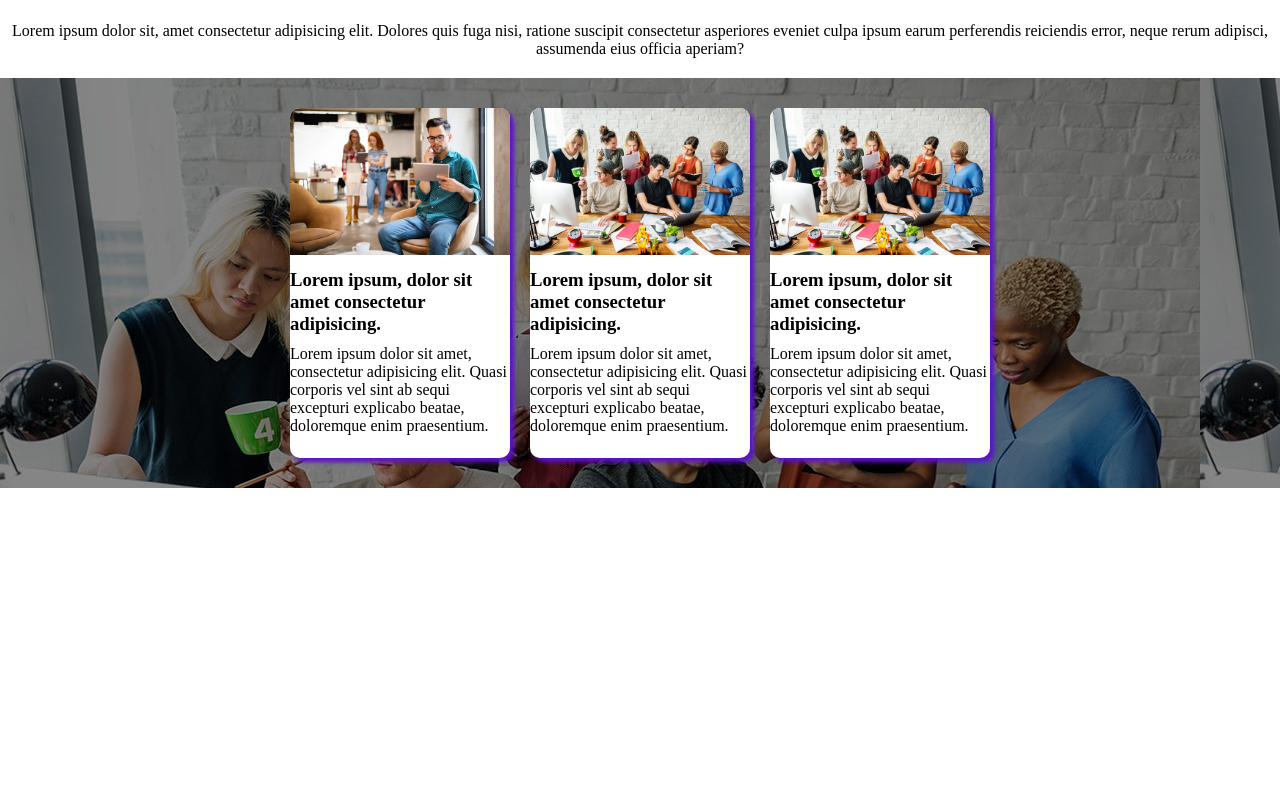
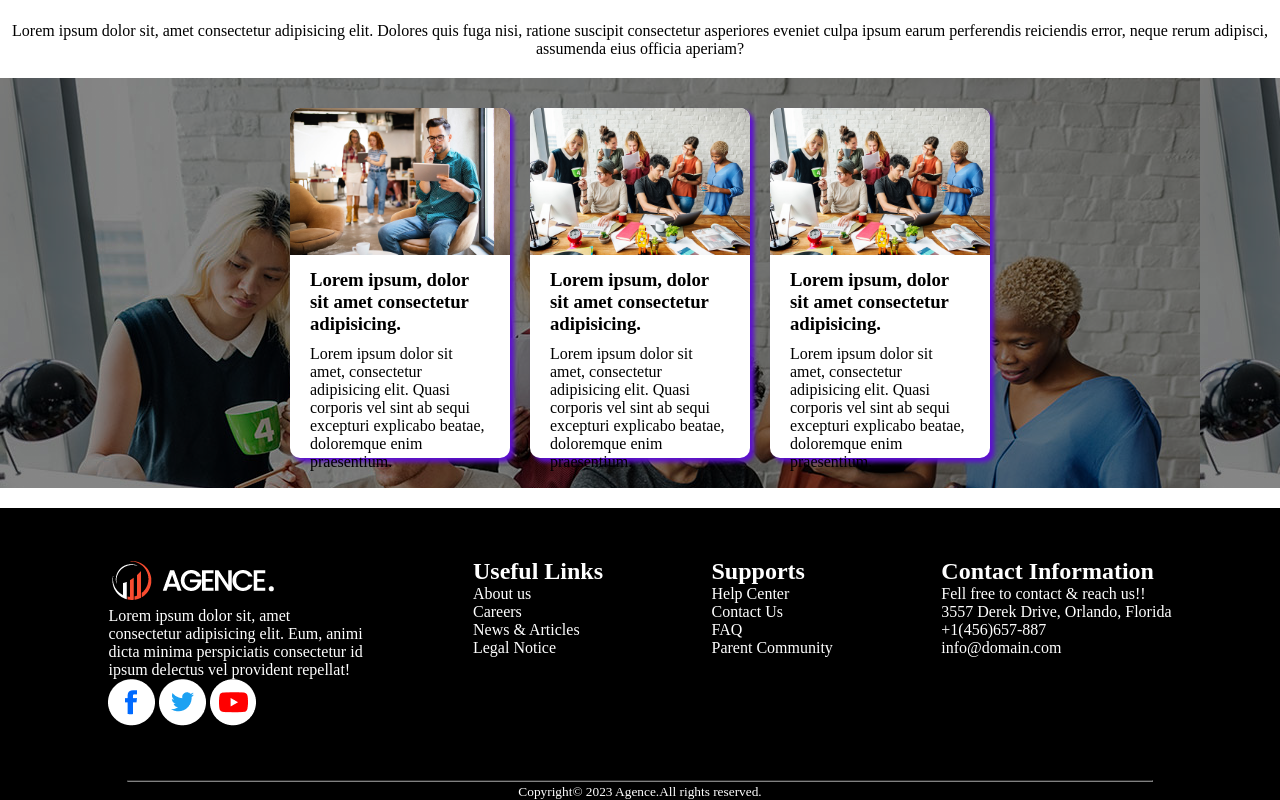
Before and after one commit to riasat01/riasats-digital-agency, a plain HTML site: page index.html in a window 1280 px wide. Shown: the part 1952-2752 px from the top of the page. Before the commit the page ends 2460 px from the top, so only its background shows below. Drawn offline with Linux system fonts and the light colour scheme.

Commit message:
done in a hurry

```diff
--- a/index.html
+++ b/index.html
@@ -97,22 +97,57 @@
             <div class="card">
                 <img class="blog-img" src="./asset/image/blog-1.jpg" alt="">
                 <h3 class="card-title">Lorem ipsum, dolor sit amet consectetur adipisicing.</h3>
-                <p>Lorem ipsum dolor sit amet, consectetur adipisicing elit. Quasi corporis vel sint ab sequi excepturi explicabo beatae, doloremque enim praesentium.</p>
+                <p class="card-description">Lorem ipsum dolor sit amet, consectetur adipisicing elit. Quasi corporis vel sint ab sequi excepturi explicabo beatae, doloremque enim praesentium.</p>
             </div>
             <div class="card">
                 <img class="blog-img" src="./asset/image/blog-3.jpg" alt="">
                 <h3 class="card-title">Lorem ipsum, dolor sit amet consectetur adipisicing.</h3>
-                <p>Lorem ipsum dolor sit amet, consectetur adipisicing elit. Quasi corporis vel sint ab sequi excepturi explicabo beatae, doloremque enim praesentium.</p>
+                <p class="card-description">Lorem ipsum dolor sit amet, consectetur adipisicing elit. Quasi corporis vel sint ab sequi excepturi explicabo beatae, doloremque enim praesentium.</p>
             </div>
             <div class="card">
                 <img class="blog-img" src="./asset/image/blog-3.jpg" alt="">
                 <h3 class="card-title">Lorem ipsum, dolor sit amet consectetur adipisicing.</h3>
-                <p>Lorem ipsum dolor sit amet, consectetur adipisicing elit. Quasi corporis vel sint ab sequi excepturi explicabo beatae, doloremque enim praesentium.</p>
+                <p class="card-description">Lorem ipsum dolor sit amet, consectetur adipisicing elit. Quasi corporis vel sint ab sequi excepturi explicabo beatae, doloremque enim praesentium.</p>
             </div>
 
         </div>
     </main>
-    <footer></footer>
+    <footer>
+        <div class="footer-container">
+            <div class="footer-column">
+                <img src="./asset/logo/logo.png" alt="">
+                <p>Lorem ipsum dolor sit, amet consectetur adipisicing elit. Eum, animi dicta minima perspiciatis consectetur id ipsum delectus vel provident repellat!</p>
+                <img src="./asset/icons/fb.png" alt="">
+                <img src="./asset/icons/twitter.png" alt="">
+                <img src="./asset/icons/youtube.png" alt="">
+            </div>
+            <div class="footer-column">
+                <h2 class="heading">Useful Links</h2>
+                    <li class="footer-line">About us</li>
+                    <li class="footer-line">Careers</li>
+                    <li class="footer-line">News & Articles</li>
+                    <li class="footer-line">Legal Notice</li>
+            </div>
+            <div class="footer-column">
+                <h2 class="heading">Supports</h2>
+                    <li class="footer-line">Help Center</li>
+                    <li class="footer-line">Contact Us</li>
+                    <li class="footer-line">FAQ</li>
+                    <li class="footer-line">Parent Community</li>
+            </div>
+            <div class="footer-column">
+                <h2 class="heading">Contact Information</h2>
+                    <li class="footer-line">Fell free to contact & reach us!!</li>
+                    <li class="footer-line">3557 Derek Drive, Orlando, Florida</li>
+                    <li class="footer-line">+1(456)657-887</li>
+                    <li class="footer-line">info@domain.com</li>
+            </div>
+        </div>
+        <div class="copyright-container">
+            <hr class="divider-line">
+            <p class="copyright-line"><small>Copyright&copy; 2023 Agence.All rights reserved.</small></p>
+        </div>
+    </footer>
 </body>
 
 </html>
--- a/style.css
+++ b/style.css
@@ -156,6 +156,10 @@
 }
 .card-title{
     margin: 10px 0;
+    padding: 0 20px;
+}
+.card-description{
+    padding: 0 20px;
 }
 .blog-cards{
     display: flex;
@@ -163,3 +167,34 @@
     gap: 20px;
     align-items: center;
 }
+.footer-container{
+    display: flex;
+    justify-content: space-evenly;
+    /* align-items: baseline; */
+    background-color: black;
+}
+.footer-column{
+    max-width: 20%;
+    color: white;
+    padding: 50px 0;
+}
+.footer-column li{
+    list-style: none;
+}
+.footer-column img h2{
+    margin: 20px 0;
+}
+.divider-line{
+    width: 80%;
+    margin: auto;
+    border-color: gray;
+    color: #000;
+}
+.copyright-line{
+    text-align: center;
+    color: white;
+    background-color: #000;
+}
+footer{
+    background-color: #000;
+}
```
Also changed, not shown: asset/icons/fb.png (added), asset/icons/twitter.png (added), asset/icons/youtube.png (added).
